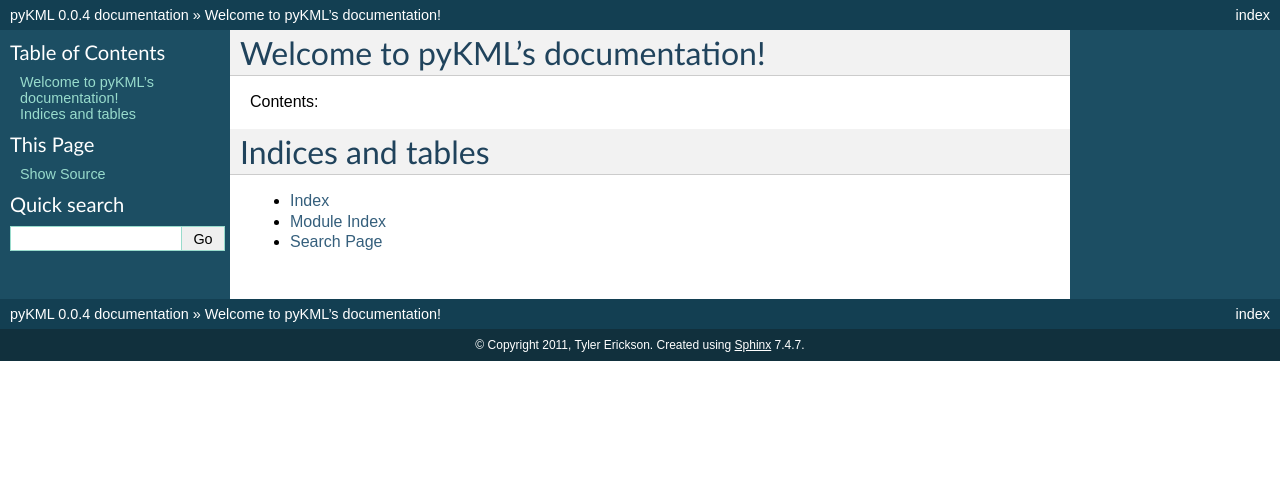
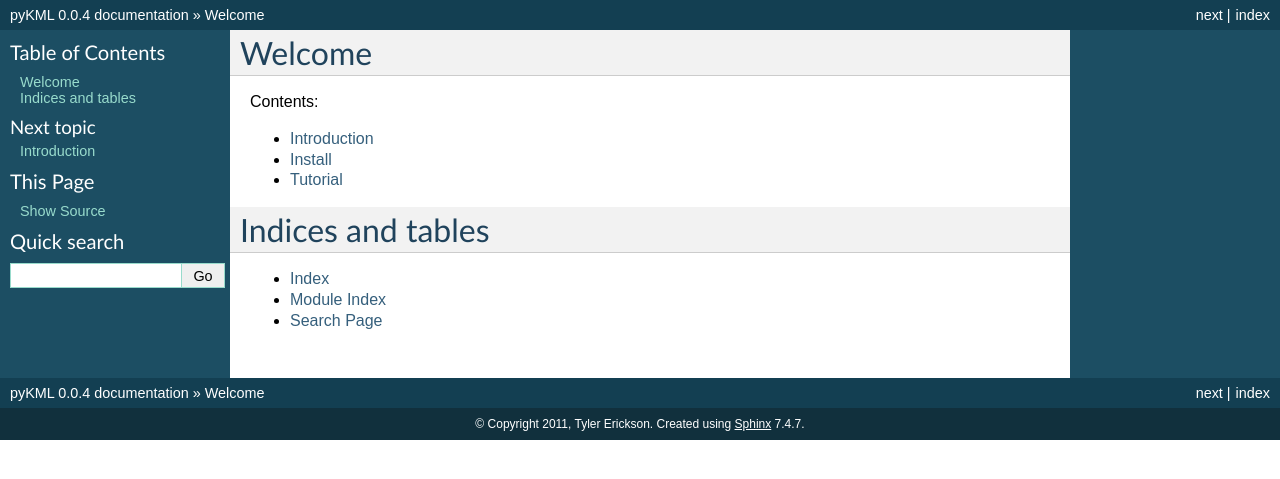
Before and after one commit to pykml/pykml, a Sphinx documentation site: the page built from docs/source/index.rst, in a window 1280 px wide. Shown: the top 479 px of the page. Built offline with Sphinx 7.4.7, drawn with Linux system fonts in a browser that asks for light colours; formulas are drawn with MathJax 3.

Commit message:
added a few top level doc pages

```diff
--- a/docs/source/index.rst
+++ b/docs/source/index.rst
@@ -3,7 +3,7 @@
    You can adapt this file completely to your liking, but it should at least
    contain the root `toctree` directive.
 
-Welcome to pyKML's documentation!
+Welcome
 =================================
 
 Contents:
@@ -11,6 +11,11 @@
 .. toctree::
    :maxdepth: 2
 
+   intro
+   install
+   tutorial
+
+
 Indices and tables
 ==================
 
--- /dev/null
+++ b/docs/source/install.rst
@@ -0,0 +1,4 @@
+Install
+============
+
+Just testing...
--- /dev/null
+++ b/docs/source/intro.rst
@@ -0,0 +1,6 @@
+Introduction
+============
+
+Just testing...
+
+.. autofunction:: pykml.helpers.separate_namespace
--- /dev/null
+++ b/docs/source/tutorial.rst
@@ -0,0 +1,4 @@
+Tutorial
+============
+
+Just testing...
```
